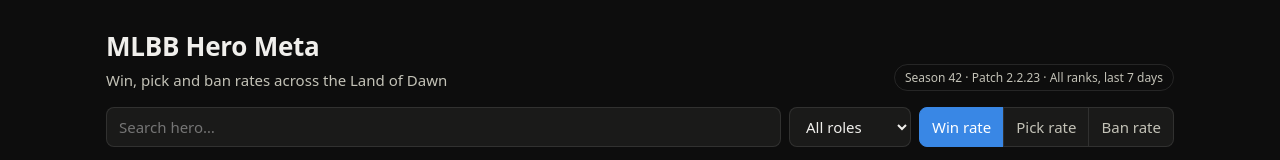
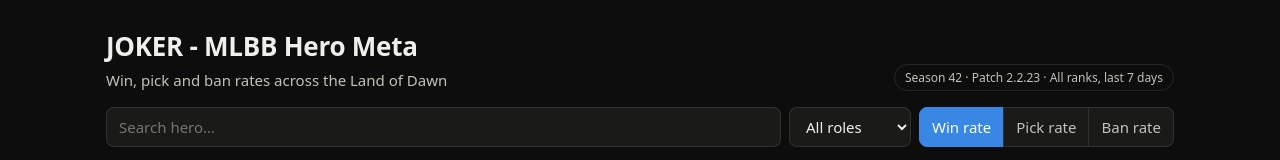
Before and after one commit to Johnronald1026/mlbb, a plain HTML site: page index.html in a window 1280 px wide. Shown: the top 160 px of the page. Drawn offline with Linux system fonts and the light colour scheme.

Commit message:
Update header title for MLBB Hero Meta

```diff
--- a/index.html
+++ b/index.html
@@ -161,7 +161,7 @@ footer a { color: var(--ink-2); }
 <body>
   <header class="top">
     <div>
-      <h1>MLBB Hero Meta</h1>
+      <h1>JOKER - MLBB Hero Meta</h1>
       <p class="sub">Win, pick and ban rates across the Land of Dawn</p>
     </div>
     <span class="badge" id="dataBadge"></span>
```
